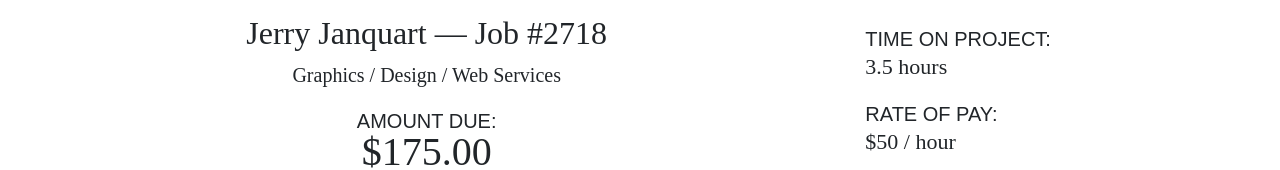
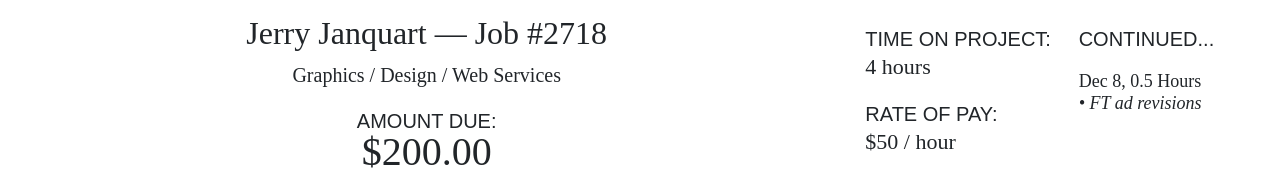
Before and after one commit to githubbjar/jobsx, a React (Create React App) app: page / in a window 1280 px wide. Shown: the part 120-290 px from the top of the page. Built offline with nearby package versions, Linux system fonts and the light colour scheme; what webfontloader would draw is missing.

Commit message:
FT ad revisions

```diff
--- a/src/components/App/data.js
+++ b/src/components/App/data.js
@@ -241,6 +241,7 @@ job2718.hours_logged[1] = {Date: "Nov 18", Hours: .25, Note: "Gottfried"};
 job2718.hours_logged[2] = {Date: "Nov 20", Hours: 1, Note: "FT Lecture Ad"};
 job2718.hours_logged[3] = {Date: "Nov 22", Hours: 1, Note: "FT Freedom Ad"};
 job2718.hours_logged[4] = {Date: "Nov 22", Hours: 1, Note: "FT Text Speech Ad"};
+job2718.hours_logged[5] = {Date: "Dec 8", Hours: .5, Note: "FT ad revisions"};
 jobs.push(job2718);
 //end the jobs
 //////////////////////////////////////////////////////////////////////////////////////////////////////////
```
